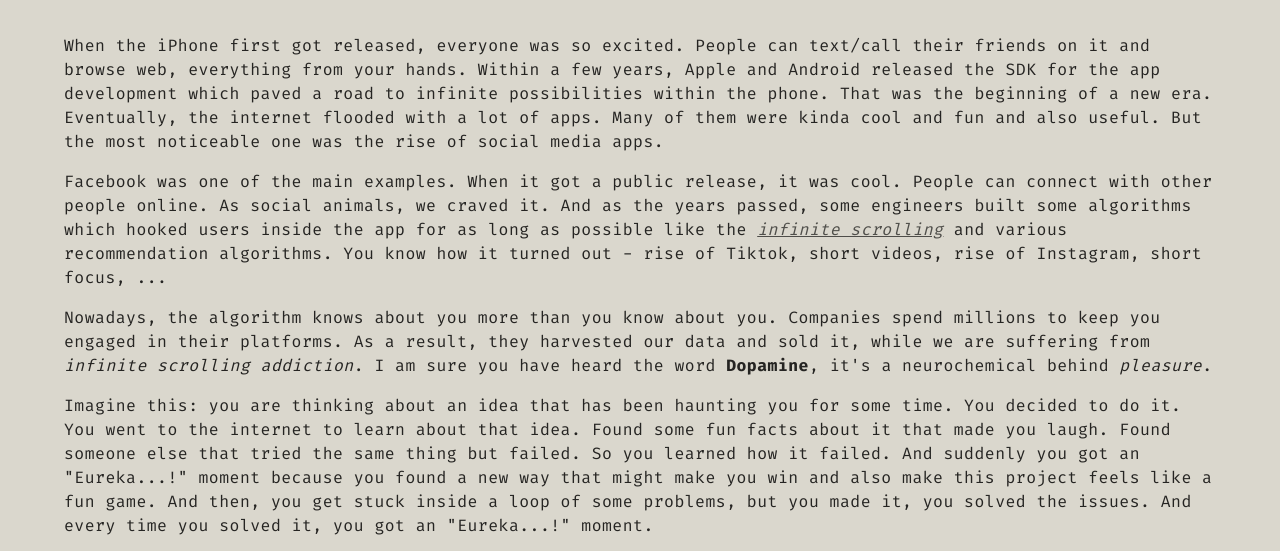
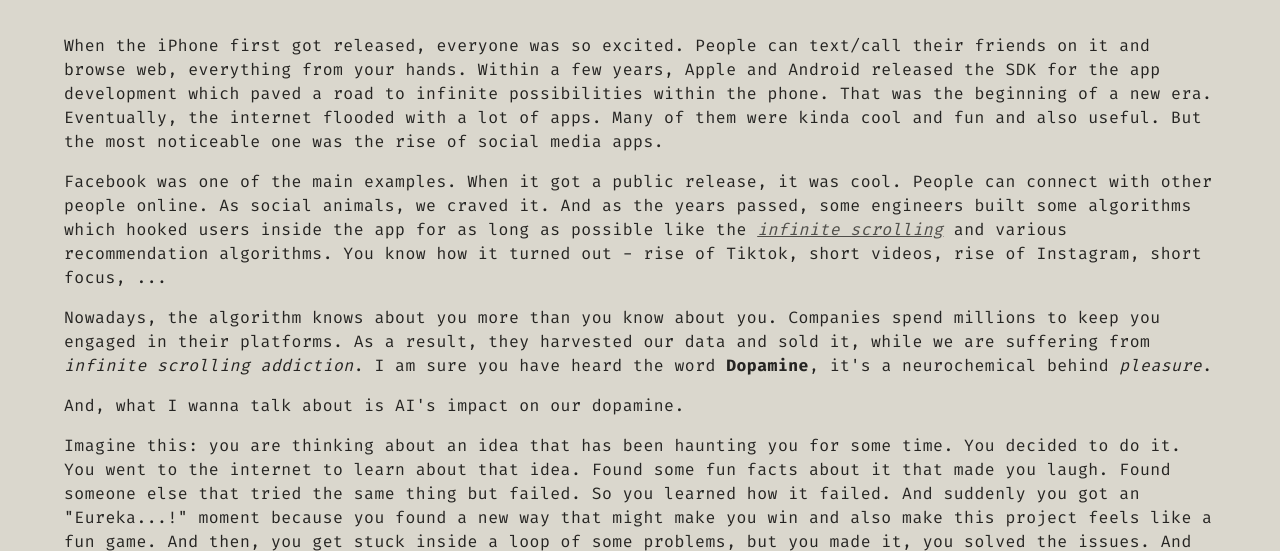
Before and after one commit to shaaanuu/portfolio, an Eleventy site: page src/blog/did_ai_steal_our_dopamine.md in a window 1280 px wide. Shown: the part 182-733 px from the top of the page. Built offline with nearby package versions, Linux system fonts and the light colour scheme; Eleventy itself is replaced by a stand-in of ours; files that its build step writes are made by us from their sources.

Commit message:
fix: blog 1

```diff
--- a/src/blog/did_ai_steal_our_dopamine.md
+++ b/src/blog/did_ai_steal_our_dopamine.md
@@ -9,6 +9,8 @@
 Facebook was one of the main examples. When it got a public release, it was cool. People can connect with other people online. As social animals, we craved it. And as the years passed, some engineers built some algorithms which hooked users inside the app for as long as possible like the [_infinite scrolling_](https://en.wikipedia.org/wiki/Infinite_scrolling) and various recommendation algorithms. You know how it turned out - rise of Tiktok, short videos, rise of Instagram, short focus, ...
 
 Nowadays, the algorithm knows about you more than you know about you. Companies spend millions to keep you engaged in their platforms. As a result, they harvested our data and sold it, while we are suffering from _infinite scrolling addiction_. I am sure you have heard the word **Dopamine**, it's a neurochemical behind _pleasure_.
+
+And, what I wanna talk about is AI's impact on our dopamine.
 
 Imagine this: you are thinking about an idea that has been haunting you for some time. You decided to do it. You went to the internet to learn about that idea. Found some fun facts about it that made you laugh. Found someone else that tried the same thing but failed. So you learned how it failed. And suddenly you got an "Eureka...!" moment because you found a new way that might make you win and also make this project feels like a fun game. And then, you get stuck inside a loop of some problems, but you made it, you solved the issues. And every time you solved it, you got an "Eureka...!" moment.
 
```
